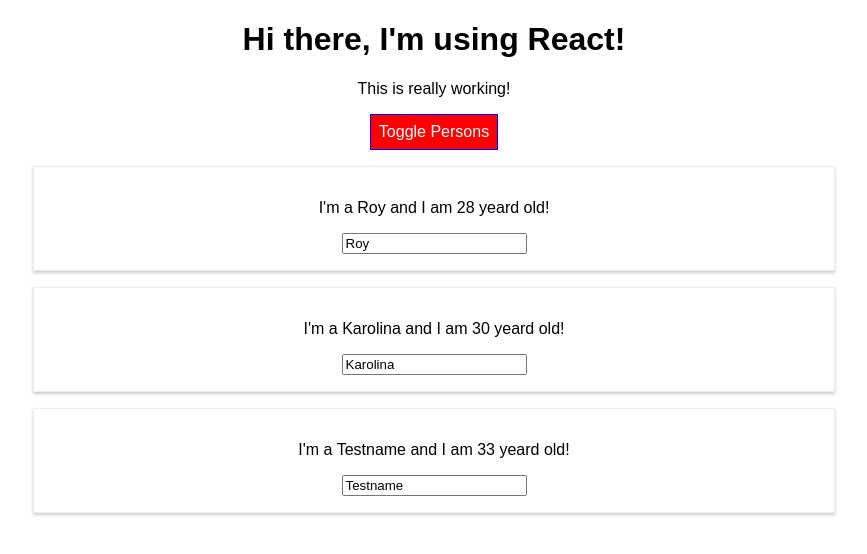
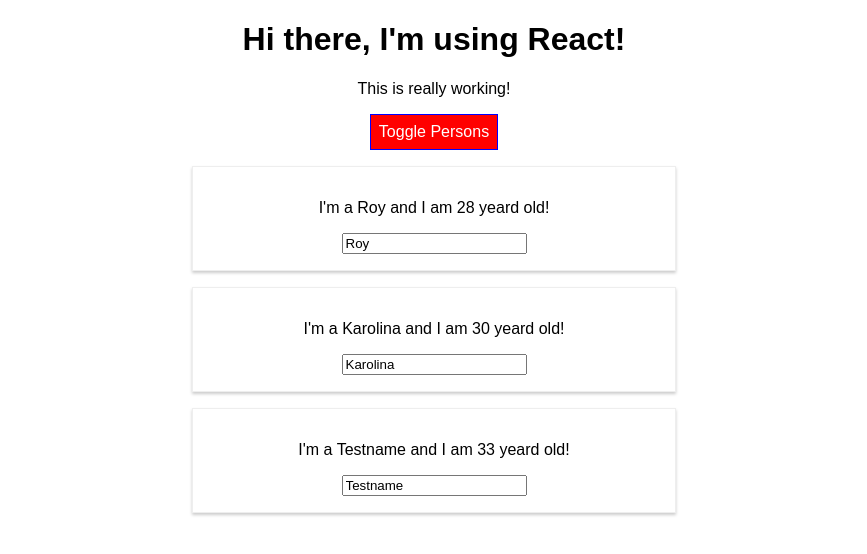
Before and after one commit to royriver23/playing-react, a React (Create React App) app: page / in a window 1280 px wide. Both pictures are taken after a click on the button "Toggle Persons". Shown: the top 554 px of the page, without its empty margins (206-1073 px from the left). Built offline with nearby package versions, Linux system fonts and the light colour scheme.

Commit message:
Using Radium

```diff
--- a/package.json
+++ b/package.json
@@ -3,6 +3,7 @@
   "version": "0.1.0",
   "private": true,
   "dependencies": {
+    "radium": "^0.21.2",
     "react": "^16.1.1",
     "react-dom": "^16.1.1",
     "react-scripts": "1.0.17"
--- a/src/App.js
+++ b/src/App.js
@@ -1,5 +1,6 @@
 import React, { Component } from 'react';
 import './App.css';
+import Radium, { StyleRoot } from 'radium';
 import Person from './Person/Person';
 
 class App extends Component {
@@ -52,7 +53,11 @@
       font: 'inherit',
       border: '1px solid blue',
       padding: '8px',
-      cursor: 'pointer'
+      cursor: 'pointer',
+      ':hover': {
+        backgroundColor: 'lightgreen',
+        color: 'black'
+      }
     };
 
     let persons = null;
@@ -71,6 +76,10 @@
         </div>
       );
       style.backgroundColor = 'red';
+      style[':hover'] = {
+        backgroundColor: 'salmon',
+        color: 'black'
+      };
     }
 
     const classes = [];
@@ -82,6 +91,7 @@
     }
 
     return (
+      <StyleRoot>
         <div className="App">
           <h1>Hi there, I'm using React!</h1>
           <p className={classes.join(' ')}>This is really working!</p>
@@ -90,8 +100,9 @@
             style={style}>Toggle Persons</button>
           {persons}
         </div>
+      </StyleRoot>
     );
   }
 }
 
-export default App;
+export default Radium(App);
--- a/src/Person/Person.js
+++ b/src/Person/Person.js
@@ -1,9 +1,15 @@
 import React from 'react';
+import Radium from 'radium';
 import './Person.css';
 
 const person = (props) => {
+  const style = {
+    '@media (min-width: 500px)': {
+      width: '450px'
+    }
+  };
   return (
-    <div className="Person">
+    <div className="Person" style={style}>
       <p onClick={props.click}>I'm a {props.name} and I am {props.age} yeard old!</p>
       <p>{props.children}</p>
       <input type="text" onChange={props.changed} value={props.name} />
@@ -11,4 +17,4 @@
   )
 };
 
-export default person;
+export default Radium(person);
```
Also changed, not shown: 2 other files (tests, documents, lock files or other folders). Lines whose indentation alone changed are shown as unchanged.
